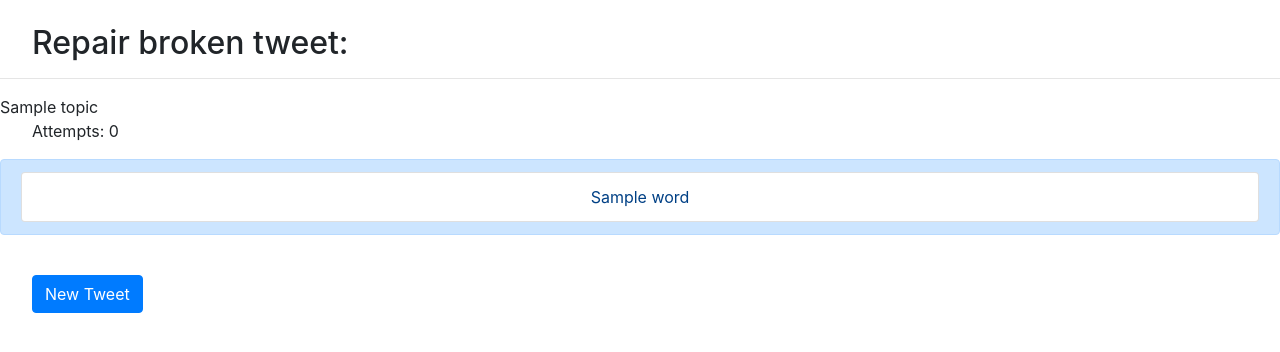
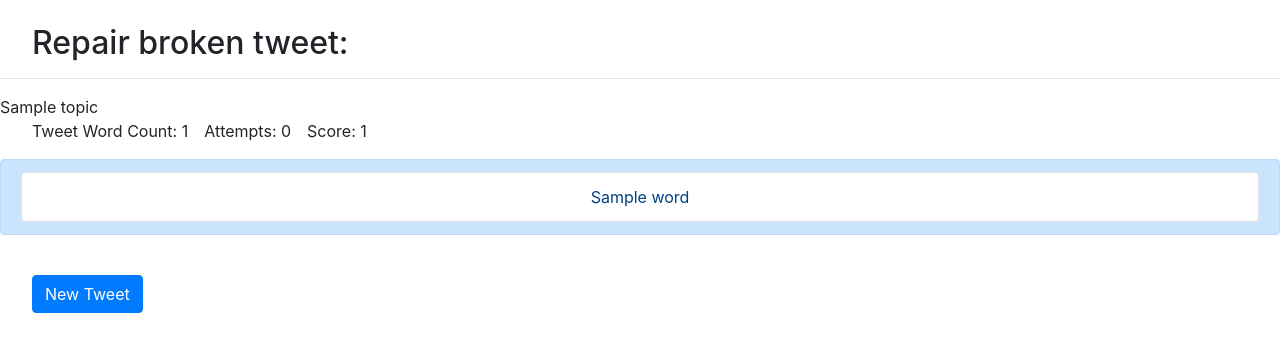
Before and after one commit to LeeWannacott/tweet-repair-game-django, a Django app: template website/templates/home.html in a window 1280 px wide. Shown: the part 56-408 px from the top of the page. Run offline with Django 3.2, Linux system fonts and the light colour scheme; the template is opened without the code that fills it: most values are stand-ins (such as "Sample title", 1, 10 or a date in 2020); some libraries are stand-ins or nearby versions.

Commit message:
Display scoring tweet word count - attempts = score

```diff
--- a/website/templates/base.html
+++ b/website/templates/base.html
@@ -1,19 +1,37 @@
-<!doctype html>
+<!DOCTYPE html>
 <html lang="en">
     <head>
         <!-- Required meta tags -->
-    <meta charset="utf-8">
-    <meta name="viewport" content="width=device-width, initial-scale=1, shrink-to-fit=no">
+        <meta charset="utf-8" />
+        <meta
+            name="viewport"
+            content="width=device-width, initial-scale=1, shrink-to-fit=no"
+        />
 
         <!-- Bootstrap CSS -->
-    <link rel="stylesheet" href="https://stackpath.bootstrapcdn.com/bootstrap/4.4.1/css/bootstrap.min.css" integrity="sha384-Vkoo8x4CGsO3+Hhxv8T/Q5PaXtkKtu6ug5TOeNV6gBiFeWPGFN9MuhOf23Q9Ifjh" crossorigin="anonymous">
+        <link
+            rel="stylesheet"
+            href="https://stackpath.bootstrapcdn.com/bootstrap/4.4.1/css/bootstrap.min.css"
+            integrity="sha384-Vkoo8x4CGsO3+Hhxv8T/Q5PaXtkKtu6ug5TOeNV6gBiFeWPGFN9MuhOf23Q9Ifjh"
+            crossorigin="anonymous"
+        />
 
         <title>Broken Tweet Game</title>
     </head>
     <body>
         <nav class="navbar navbar-expand-lg navbar-dark bg-primary">
-  <a class="navbar-brand" href="{% url 'home' %}">Broken Tweet Game</a>
-  <button class="navbar-toggler" type="button" data-toggle="collapse" data-target="#navbarSupportedContent" aria-controls="navbarSupportedContent" aria-expanded="false" aria-label="Toggle navigation">
+            <a class="navbar-brand" href="{% url 'home' %}"
+                >Broken Tweet Game</a
+            >
+            <button
+                class="navbar-toggler"
+                type="button"
+                data-toggle="collapse"
+                data-target="#navbarSupportedContent"
+                aria-controls="navbarSupportedContent"
+                aria-expanded="false"
+                aria-label="Toggle navigation"
+            >
                 <span class="navbar-toggler-icon"></span>
             </button>
 
@@ -22,27 +40,50 @@
                     <!-- <li class="nav-item active">
         <a class="nav-link" href="{% url 'home' %}">Leaderboard <span class="sr-only">(current)</span></a>
       </li> -->
-
                 </ul>
-    <form action="{% url 'home'%}" class="form-inline my-2 my-lg-0", method="POST">
+                <form
+                    action="{% url 'home'%}"
+                    class="form-inline my-2 my-lg-0"
+                    ,
+                    method="POST"
+                >
                     {% csrf_token %}
-      <input class="form-control mr-sm-2" type="search" placeholder="Topic of Tweets" aria-label="Search", name="topic">
-      <button class="btn btn-outline-success my-2 my-sm-0" type="submit">Search</button>
+                    <input
+                        class="form-control mr-sm-2"
+                        type="search"
+                        placeholder="Topic of Tweets"
+                        aria-label="Search"
+                        ,
+                        name="topic"
+                    />
+                    <button
+                        class="btn btn-outline-success my-2 my-sm-0"
+                        type="submit"
+                    >
+                        Search
+                    </button>
                 </form>
             </div>
         </nav>
 
-
-  {% block content %}
-
-  {% endblock %}
-
-
+        {% block content %} {% endblock %}
 
         <!-- Optional JavaScript -->
         <!-- jQuery first, then Popper.js, then Bootstrap JS -->
-    <script src="https://code.jquery.com/jquery-3.4.1.slim.min.js" integrity="sha384-J6qa4849blE2+poT4WnyKhv5vZF5SrPo0iEjwBvKU7imGFAV0wwj1yYfoRSJoZ+n" crossorigin="anonymous"></script>
-    <script src="https://cdn.jsdelivr.net/npm/popper.js@1.16.0/dist/umd/popper.min.js" integrity="sha384-Q6E9RHvbIyZFJoft+2mJbHaEWldlvI9IOYy5n3zV9zzTtmI3UksdQRVvoxMfooAo" crossorigin="anonymous"></script>
-    <script src="https://stackpath.bootstrapcdn.com/bootstrap/4.4.1/js/bootstrap.min.js" integrity="sha384-wfSDF2E50Y2D1uUdj0O3uMBJnjuUD4Ih7YwaYd1iqfktj0Uod8GCExl3Og8ifwB6" crossorigin="anonymous"></script>
+        <script
+            src="https://code.jquery.com/jquery-3.4.1.slim.min.js"
+            integrity="sha384-J6qa4849blE2+poT4WnyKhv5vZF5SrPo0iEjwBvKU7imGFAV0wwj1yYfoRSJoZ+n"
+            crossorigin="anonymous"
+        ></script>
+        <script
+            src="https://cdn.jsdelivr.net/npm/popper.js@1.16.0/dist/umd/popper.min.js"
+            integrity="sha384-Q6E9RHvbIyZFJoft+2mJbHaEWldlvI9IOYy5n3zV9zzTtmI3UksdQRVvoxMfooAo"
+            crossorigin="anonymous"
+        ></script>
+        <script
+            src="https://stackpath.bootstrapcdn.com/bootstrap/4.4.1/js/bootstrap.min.js"
+            integrity="sha384-wfSDF2E50Y2D1uUdj0O3uMBJnjuUD4Ih7YwaYd1iqfktj0Uod8GCExl3Og8ifwB6"
+            crossorigin="anonymous"
+        ></script>
     </body>
 </html>
--- a/website/templates/home.html
+++ b/website/templates/home.html
@@ -2,7 +2,6 @@
 
 <!DOCTYPE html>
 <html lang="en">
-
     <head>
         <style>
             /* Make Horizontal. */
@@ -25,34 +24,47 @@
                 flex-wrap: wrap;
             }
         </style>
-
     </head>
 
     <body>
         <br />
-  <h2 style="margin-left:2rem;">Repair broken tweet:</h2>
-  <hr>
+        <h2 style="margin-left: 2rem">Repair broken tweet:</h2>
+        <hr />
 
         {% if topic %} {{ topic }} {% endif %}
         <script>
             let originalTweetsInOrder = [];
             let countOfUserRearrangingTweet = 0;
+            let tweetLength = 0;
+            let score = 0;
         </script>
 
-  {% for tweet in tweet_answers %}
-  {% for word in tweet %}
+        {% for tweet in tweet_answers %} {% for word in tweet %}
         <script>
-    originalTweetsInOrder.push('{{ word }}')
+            tweetLength += 1;
+            bestScore = tweetLength
+            originalTweetsInOrder.push("{{ word }}");
         </script>
-  {% endfor %}
-  {% endfor %}
-
+        {% endfor %} {% endfor %}
 
         <!-- Latest Sortable -->
         <script src="https://raw.githack.com/SortableJS/Sortable/master/Sortable.js"></script>
         {% for tweet in muddled_tweets %}
- <p style="margin-left:2em;">Attempts: <span id ="count">countOfUserRearrangingTweet</span></p>
-  <script>document.getElementById("count").innerHTML = countOfUserRearrangingTweet</script>
+        <div style="display: flex; justify-contents: space-between">
+            <p style="margin-left: 2em;margin-right: 1em"> Tweet Word Count: <span id="tweetLength"></span></p>
+            <p style="margin-right: 1em">Attempts: <span id="count"></span></p>
+            <p style="margin-right: 1em"> Score: <span id="score"></span></p>
+        </div>
+
+        <script>
+            document.getElementById(
+                "count"
+            ).innerHTML = countOfUserRearrangingTweet;
+
+            document.getElementById("tweetLength").innerHTML = tweetLength;
+            score = tweetLength - countOfUserRearrangingTweet;
+            document.getElementById("score").innerHTML = score;
+        </script>
 
         <div class="alert alert-primary" role="alert">
             <ul class="list-group">
@@ -62,14 +74,27 @@
             </ul>
         </div>
         {% endfor %}
-  <br>
-  <button type="button" class="btn btn-primary" onClick="window.location.reload()" style="margin-left:2em;">New Tweet</button>
+        <br />
+        <button
+            type="button"
+            class="btn btn-primary"
+            onClick="window.location.reload()"
+            style="margin-left: 2em"
+        >
+            New Tweet
+        </button>
         <script>
             function compareOriginalTweetAndMuddledTweet() {
-      countOfUserRearrangingTweet += 1
-      document.getElementById("count").innerHTML = countOfUserRearrangingTweet
-      currentSlidableTweet = []
-      var listGroupItem = document.querySelectorAll('li.list-group-item')
+                countOfUserRearrangingTweet += 1;
+                score = tweetLength - countOfUserRearrangingTweet;
+                document.getElementById(
+                    "count"
+                ).innerHTML = countOfUserRearrangingTweet;
+                document.getElementById("score").innerHTML = score;
+                currentSlidableTweet = [];
+                var listGroupItem = document.querySelectorAll(
+                    "li.list-group-item"
+                );
 
                 // Makes list from the current li items position's.
                 for (let slidable of listGroupItem) {
@@ -77,58 +102,68 @@
                     currentSlidableTweet.push(listItem);
                 }
                 // Compares current slidable position with original tweets.
-      for (let [i, wordInTweet] of Object.entries((listGroupItem))) {
+                for (let [i, wordInTweet] of Object.entries(listGroupItem)) {
                     if (originalTweetsInOrder[i] == currentSlidableTweet[i]) {
-
-
-          wordInTweet = wordInTweet.style.backgroundColor = '#90EE90'; //Green
+                        wordInTweet = wordInTweet.style.backgroundColor =
+                            "#90EE90"; //Green
                     } else {
-          console.log(wordInTweet.style.backgroundColor)
-          wordInTweet = wordInTweet.style.backgroundColor = ''; //Red
+                        // console.log(wordInTweet.style.backgroundColor);
+                        wordInTweet = wordInTweet.style.backgroundColor = ""; //Red
                     }
-
                 }
-
             }
 
             // Makes <li> items slidable.
-    for (let tweetList of document.querySelectorAll('ul.list-group')) {
-      Sortable.create(tweetList, { direction: 'horizontal', swap: 'true' });
+            for (let tweetList of document.querySelectorAll("ul.list-group")) {
+                Sortable.create(tweetList, {
+                    direction: "horizontal",
+                    swap: "true",
+                });
             }
             // Add event listener on dragend.
-    for (let slidable of document.querySelectorAll('li.list-group-item')) {
+            for (let slidable of document.querySelectorAll(
+                "li.list-group-item"
+            )) {
                 let defaultColorofSlidable = slidable.style.backgroundColor;
                 // Evaluate tweet order if word correct colour green.
-      slidable.addEventListener('dragend', compareOriginalTweetAndMuddledTweet);
+                slidable.addEventListener(
+                    "dragend",
+                    compareOriginalTweetAndMuddledTweet
+                );
                 // Support for touchscreens.
-      slidable.addEventListener('touchend', compareOriginalTweetAndMuddledTweet);
-      slidable.addEventListener('dragenter', function (event) {
-        console.log(slidable.style.backgroundColor)
+                slidable.addEventListener(
+                    "touchend",
+                    compareOriginalTweetAndMuddledTweet
+                );
+                slidable.addEventListener("dragenter", function (event) {
+                    // console.log(slidable.style.backgroundColor);
 
-        if (slidable.style.backgroundColor !== 'rgb(144, 238, 144)') {
-          slidable.style.backgroundColor = '#9AB6F1';
-
+                    if (
+                        slidable.style.backgroundColor !== "rgb(144, 238, 144)"
+                    ) {
+                        slidable.style.backgroundColor = "#9AB6F1";
                     }
                 });
                 // Shows visual indication of selected draggable on touchscreens.
-      slidable.addEventListener('touchstart', function (event) {
-        console.log(slidable.style.backgroundColor)
+                slidable.addEventListener("touchstart", function (event) {
+                    // console.log(slidable.style.backgroundColor);
 
-        if (slidable.style.backgroundColor !== 'rgb(144, 238, 144)') {
-          slidable.style.backgroundColor = '#9AB6F1';
-
+                    if (
+                        slidable.style.backgroundColor !== "rgb(144, 238, 144)"
+                    ) {
+                        slidable.style.backgroundColor = "#9AB6F1";
                     }
                 });
                 // Colours words back to white when leave each slideable on hover.
-      slidable.addEventListener('dragleave', function (event) {
-        if (slidable.style.backgroundColor !== 'rgb(144, 238, 144)') {
+                slidable.addEventListener("dragleave", function (event) {
+                    if (
+                        slidable.style.backgroundColor !== "rgb(144, 238, 144)"
+                    ) {
                         slidable.style.backgroundColor = defaultColorofSlidable;
                     }
                 });
-
             }
         </script>
     </body>
-
 </html>
 {% endblock %}
```
Lines whose indentation alone changed are shown as unchanged.
